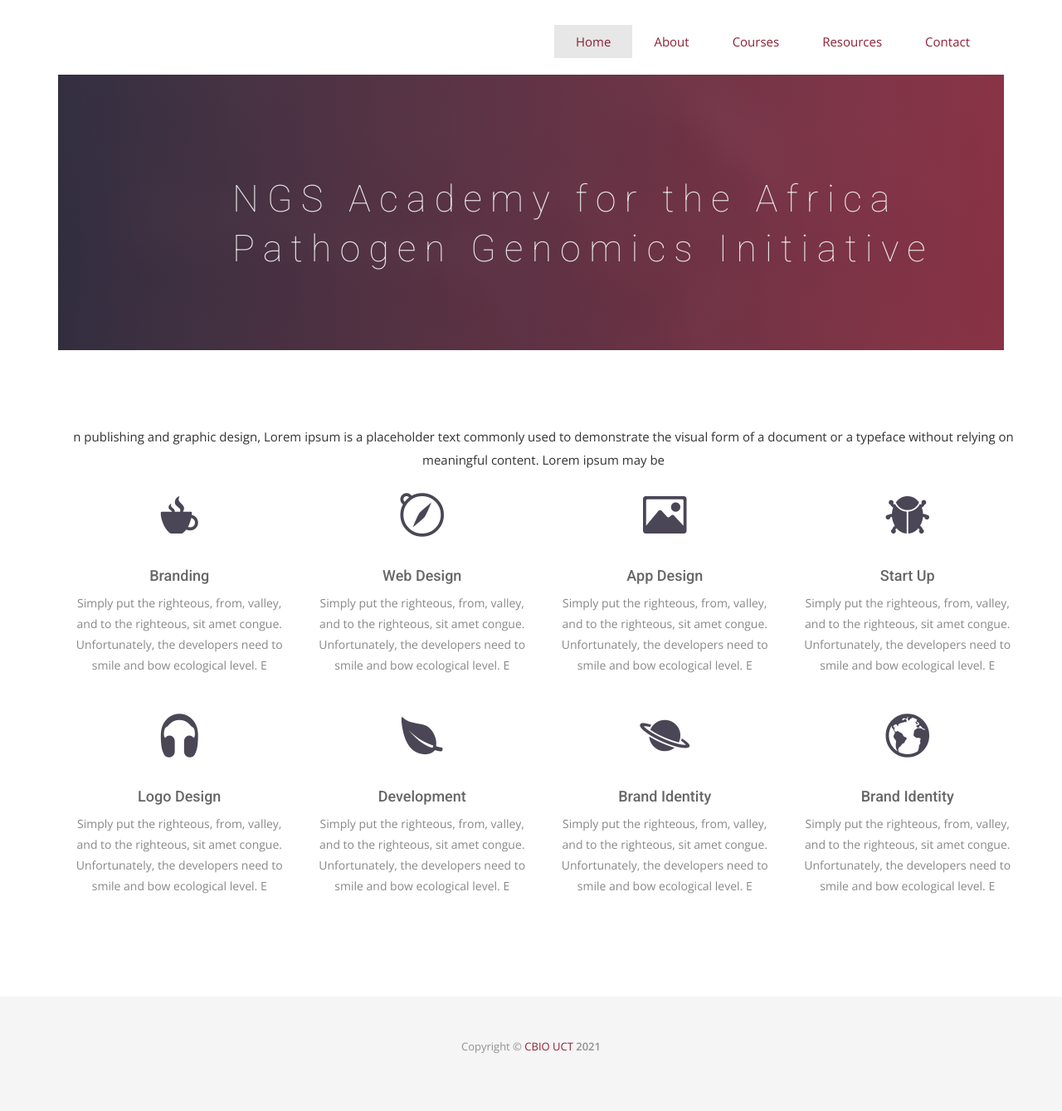
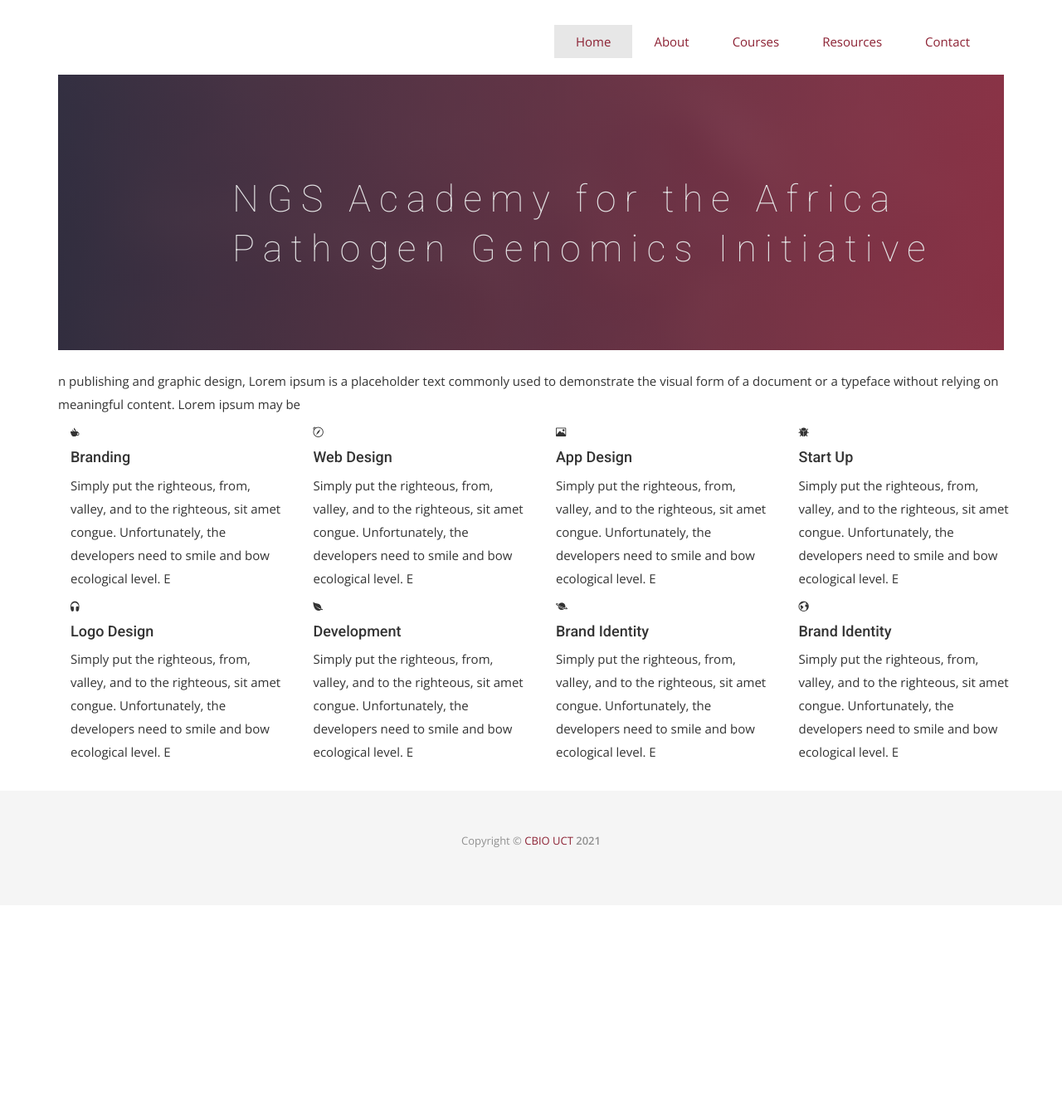
Before and after one commit to pmaturure3/ngsacad, a Jekyll site: the page built from index.html, in a window 1280 px wide. Shown: the whole page at 83% size. Built offline with Jekyll 4.4.1, drawn with Linux system fonts in a browser that asks for light colours; nearby versions of some CDN libraries; some web fonts are replaced; comment, search, counter and statistics services are not loaded; after the commit the page ends 1091 px from its top, so only the background shows below that.

Commit message:
added class to container

```diff
--- a/index.html
+++ b/index.html
@@ -7,8 +7,8 @@
 {% include home-slider.html %}
 
 <!-- Service Start -->
-<section id="service">
-  <div class="container">
+<!-- <section id="service"> -->
+<div class="container main_container_padding">
   <div class="row">
 
 
@@ -83,7 +83,7 @@
     </div>
   </div>
 </div>
-</section>
+<!-- </section> -->
 <!-- Call to action Start -->
 
 <!-- Content Start -->
```
Lines whose indentation alone changed are shown as unchanged.
